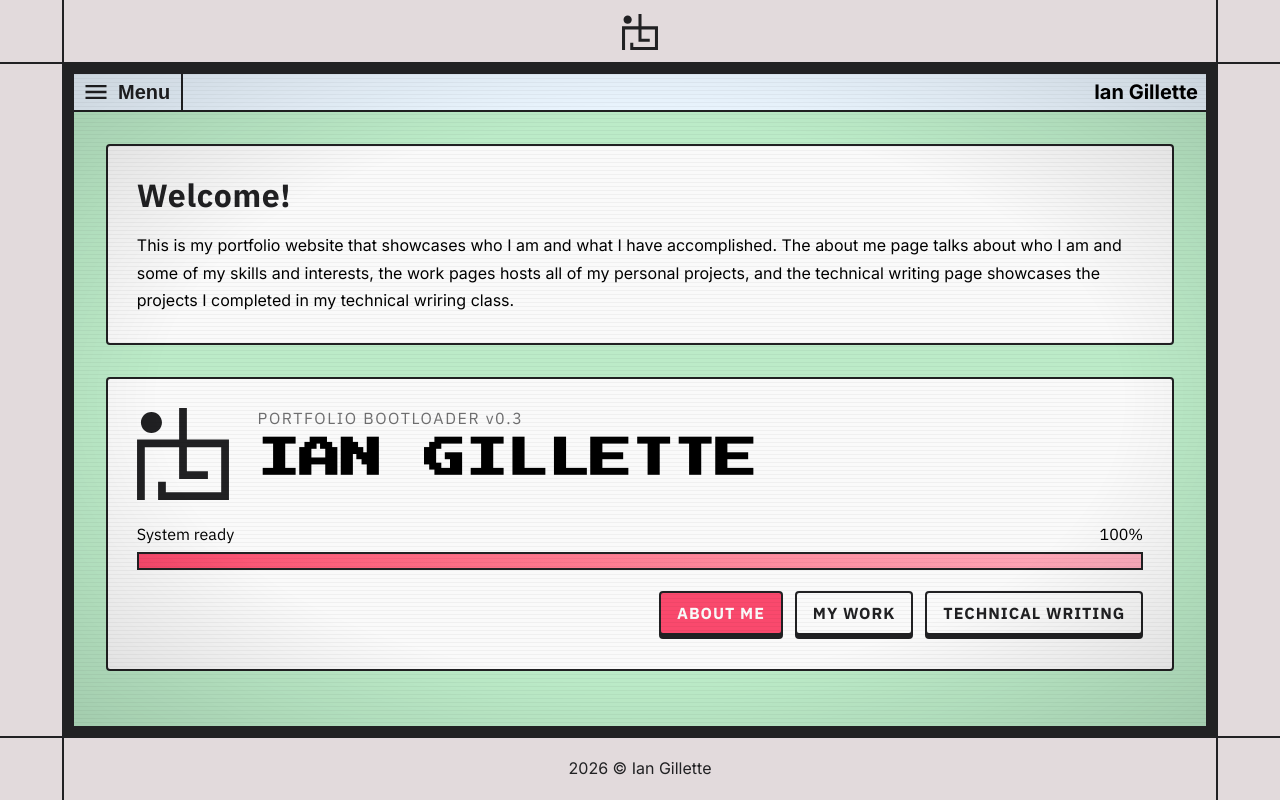
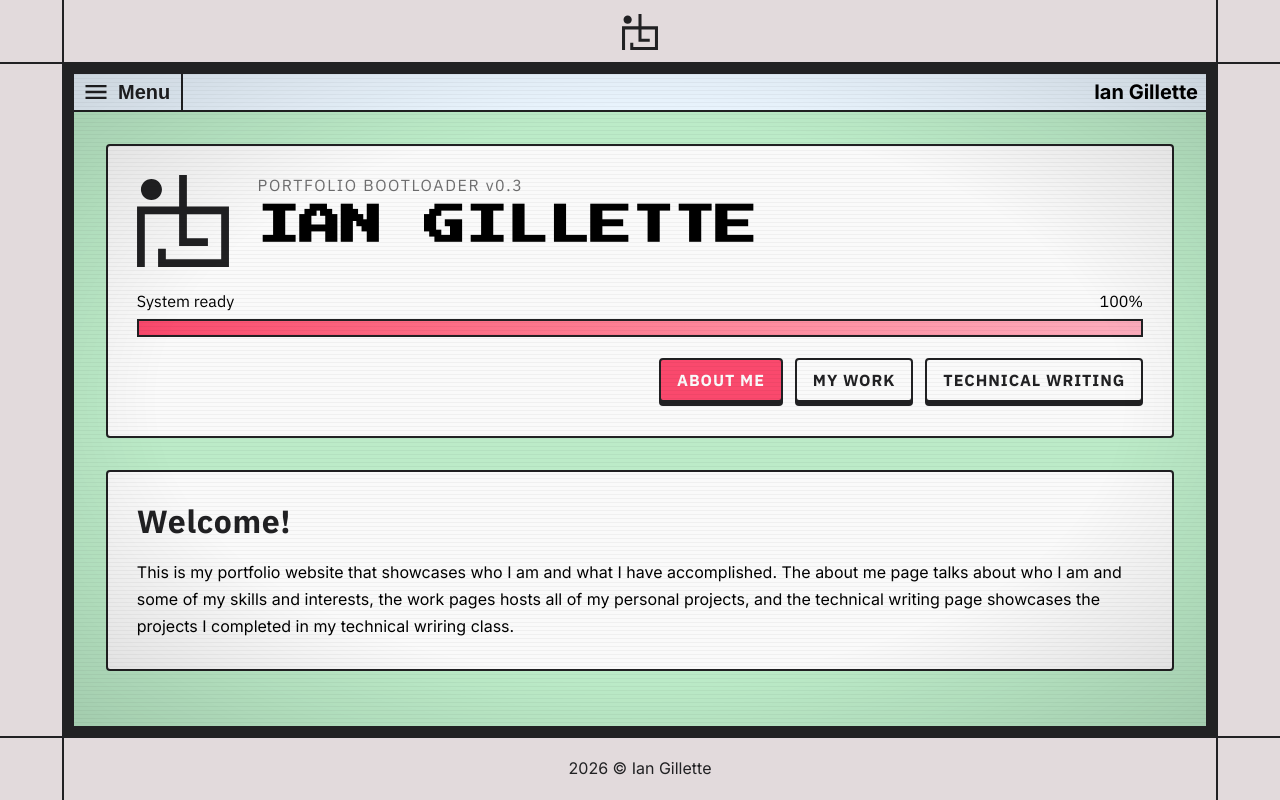
Before and after one commit to MelonEncoder/personal-website, a SvelteKit app: page / in a window 1280 px wide. Built offline with nearby package versions, Linux system fonts and the light colour scheme.

Commit message:
swaped bootloader and welcome text

```diff
--- a/src/routes/(app)/+page.svelte
+++ b/src/routes/(app)/+page.svelte
@@ -56,15 +56,6 @@
 </script>
 
 <div class="homeContent">
-	<Card>
-		<h1 class="sectionHeading">Welcome!</h1>
-		<p class="bodyText">
-			This is my portfolio website that showcases who I am and what I have accomplished. The
-			about me page talks about who I am and some of my skills and interests, the work pages
-			hosts all of my personal projects, and the technical writing page showcases the projects
-			I completed in my technical wriring class.
-		</p>
-	</Card>
 	<div class="bootPanel">
 		<header class="heroHeader">
 			<img class="monogram" src={monogram} alt="Ian logo" />
@@ -117,6 +108,15 @@
 			{/if}
 		</div>
 	</div>
+	<Card>
+		<h1 class="sectionHeading">Welcome!</h1>
+		<p class="bodyText">
+			This is my portfolio website that showcases who I am and what I have accomplished. The
+			about me page talks about who I am and some of my skills and interests, the work pages
+			hosts all of my personal projects, and the technical writing page showcases the projects
+			I completed in my technical wriring class.
+		</p>
+	</Card>
 </div>
 
 <style>
```
